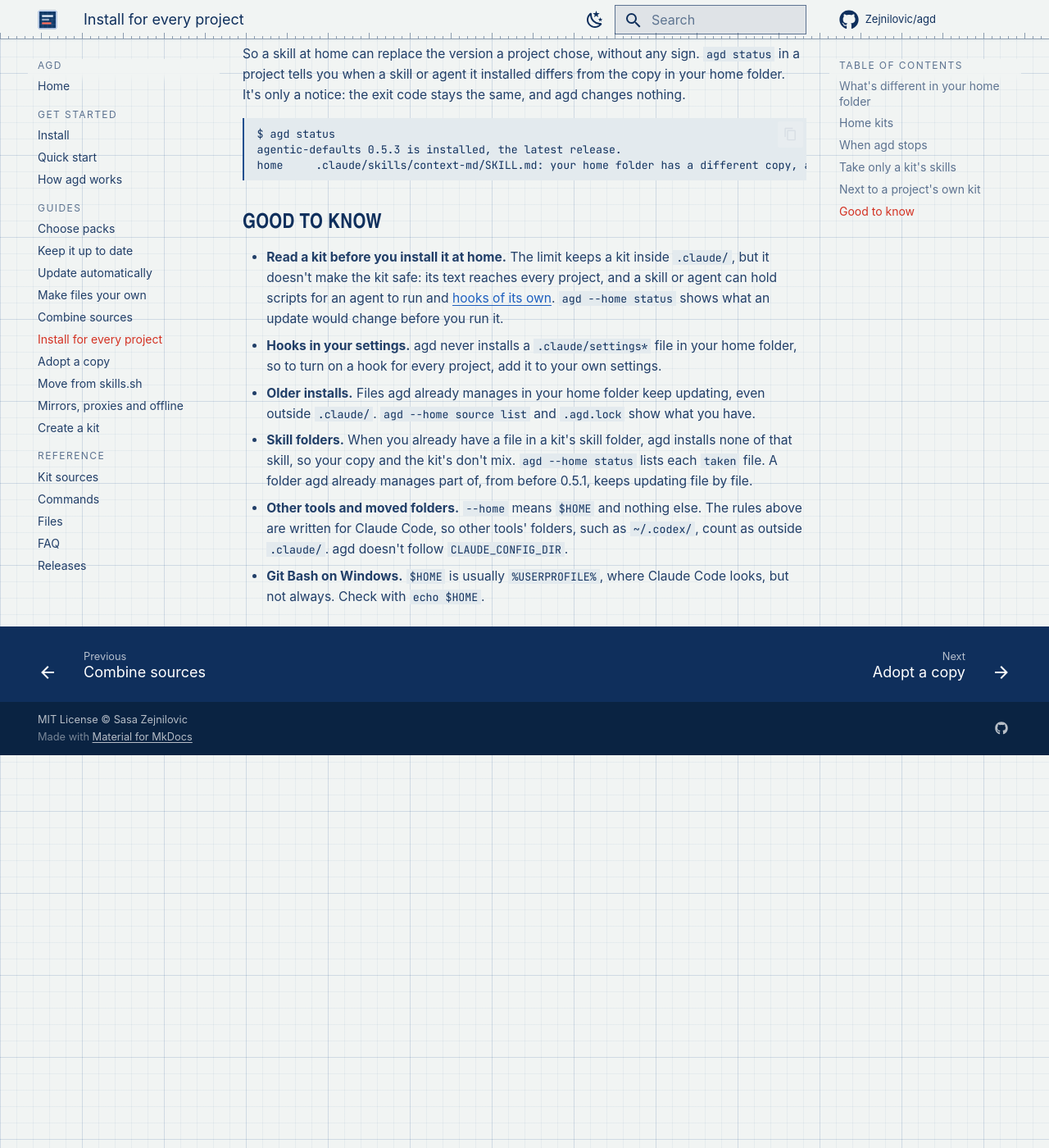
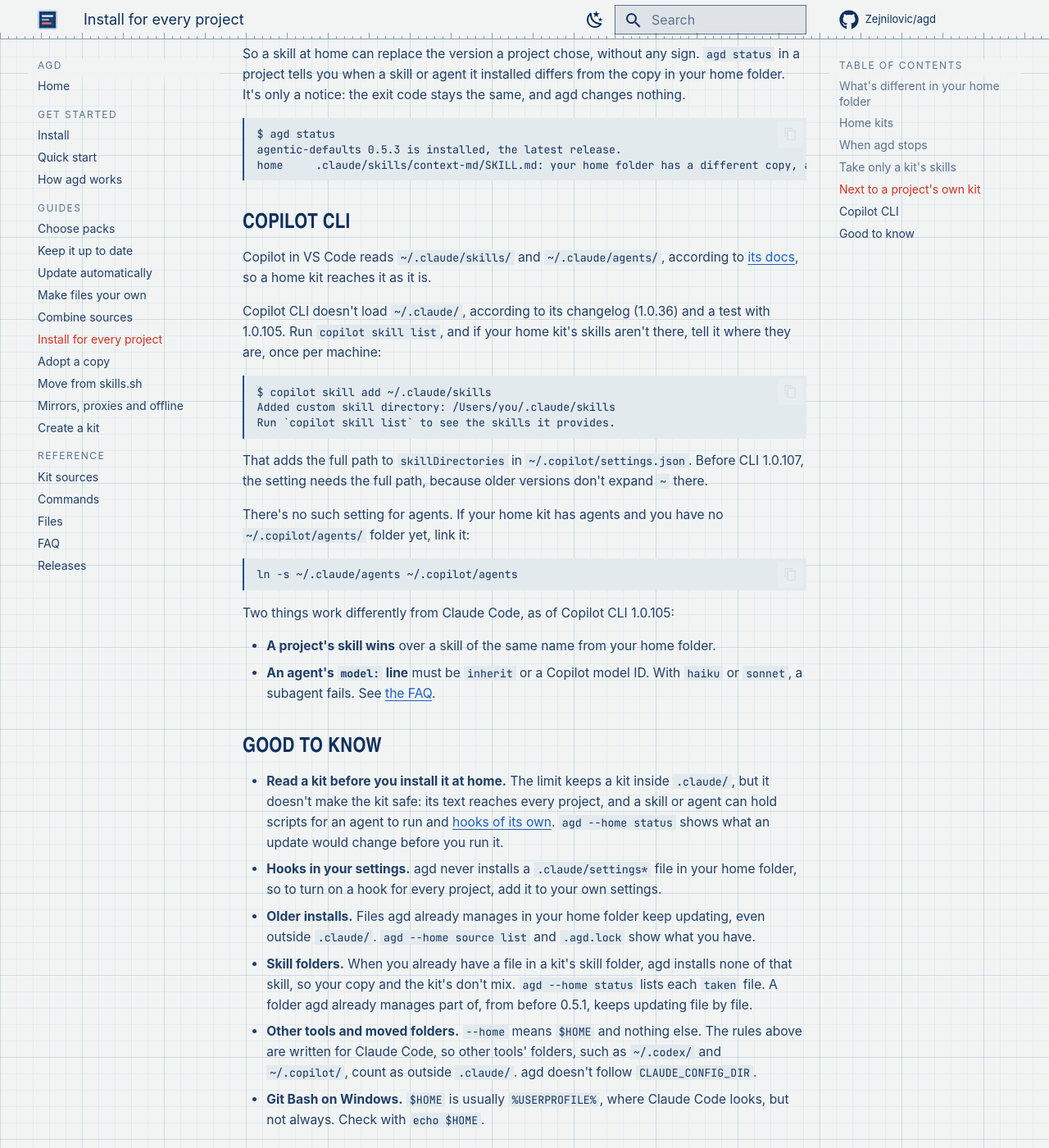
Before and after one commit to Zejnilovic/agd, an MkDocs documentation site: the page built from docs/guides/home.md, in a window 1280 px wide and 1400 px high, scrolled down 2911 px. Shown: the whole window at 82% size. Built offline with MkDocs 1.6.1 and Material for MkDocs 9.7.7, drawn with Linux system fonts in a browser that asks for light colours; some web fonts are replaced; comment, search, counter and statistics services are not loaded.

Commit message:
agd 0.5.2 (unreleased): Copilot CLI in the FAQ and the home guide

````diff
--- a/docs/guides/home.md
+++ b/docs/guides/home.md
@@ -105,11 +105,36 @@ agentic-defaults 0.5.3 is installed, the latest release.
 home     .claude/skills/context-md/SKILL.md: your home folder has a different copy, and your tools may use that one
 ```
 
+## Copilot CLI
+
+Copilot in VS Code reads `~/.claude/skills/` and `~/.claude/agents/`, according to [its docs](https://code.visualstudio.com/docs/copilot/customization/agent-skills), so a home kit reaches it as it is.
+
+Copilot CLI doesn't load `~/.claude/`, according to its changelog (1.0.36) and a test with 1.0.105. Run `copilot skill list`, and if your home kit's skills aren't there, tell it where they are, once per machine:
+
+```text
+$ copilot skill add ~/.claude/skills
+Added custom skill directory: /Users/you/.claude/skills
+Run `copilot skill list` to see the skills it provides.
+```
+
+That adds the full path to `skillDirectories` in `~/.copilot/settings.json`. Before CLI 1.0.107, the setting needs the full path, because older versions don't expand `~` there.
+
+There's no such setting for agents. If your home kit has agents and you have no `~/.copilot/agents/` folder yet, link it:
+
+```bash
+ln -s ~/.claude/agents ~/.copilot/agents
+```
+
+Two things work differently from Claude Code, as of Copilot CLI 1.0.105:
+
+- **A project's skill wins** over a skill of the same name from your home folder.
+- **An agent's `model:` line** must be `inherit` or a Copilot model ID. With `haiku` or `sonnet`, a subagent fails. See [the FAQ](../faq.md#does-agentic-defaults-work-in-copilot-cli).
+
 ## Good to know
 
 - **Read a kit before you install it at home.** The limit keeps a kit inside `.claude/`, but it doesn't make the kit safe: its text reaches every project, and a skill or agent can hold scripts for an agent to run and [hooks of its own](https://code.claude.com/docs/en/hooks). `agd --home status` shows what an update would change before you run it.
 - **Hooks in your settings.** agd never installs a `.claude/settings*` file in your home folder, so to turn on a hook for every project, add it to your own settings.
 - **Older installs.** Files agd already manages in your home folder keep updating, even outside `.claude/`. `agd --home source list` and `.agd.lock` show what you have.
 - **Skill folders.** When you already have a file in a kit's skill folder, agd installs none of that skill, so your copy and the kit's don't mix. `agd --home status` lists each `taken` file. A folder agd already manages part of, from before 0.5.1, keeps updating file by file.
-- **Other tools and moved folders.** `--home` means `$HOME` and nothing else. The rules above are written for Claude Code, so other tools' folders, such as `~/.codex/`, count as outside `.claude/`. agd doesn't follow `CLAUDE_CONFIG_DIR`.
+- **Other tools and moved folders.** `--home` means `$HOME` and nothing else. The rules above are written for Claude Code, so other tools' folders, such as `~/.codex/` and `~/.copilot/`, count as outside `.claude/`. agd doesn't follow `CLAUDE_CONFIG_DIR`.
 - **Git Bash on Windows.** `$HOME` is usually `%USERPROFILE%`, where Claude Code looks, but not always. Check with `echo $HOME`.
````
Also changed, not shown: CHANGELOG.md (+4 -0 lines), docs/faq.md (+12 -0 lines), docs/guides/create-a-kit.md (+1 -0 lines), 2 other files.
